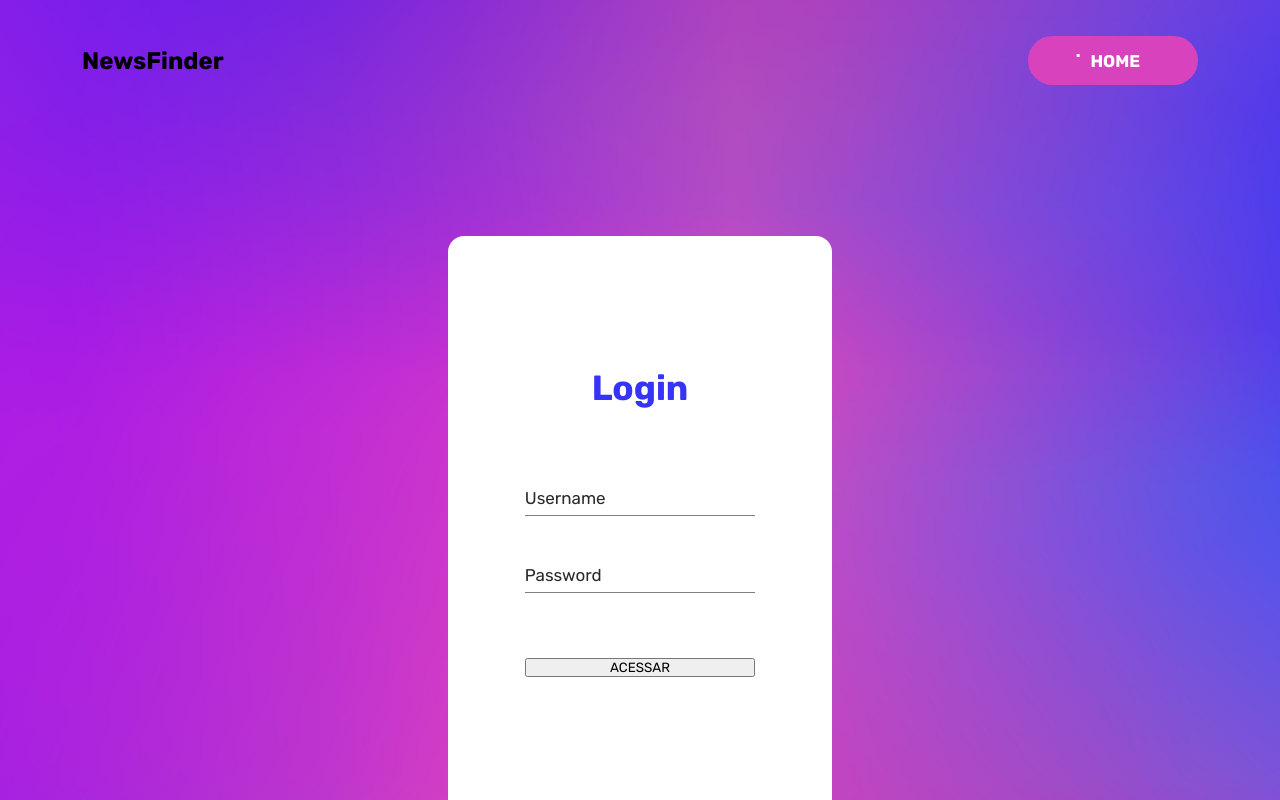
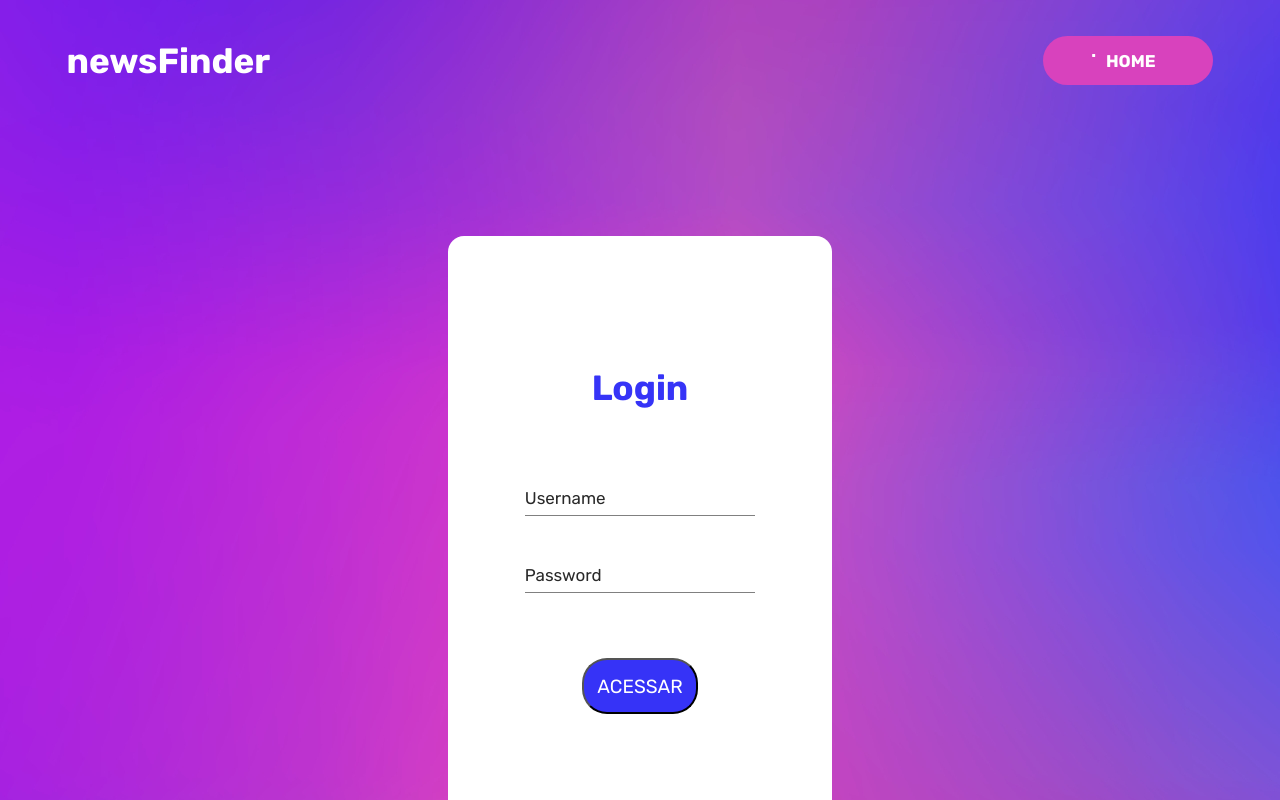
Before and after one commit to andre-rosatto/newtab-newsfinder, a React (Create React App) app: page / in a window 1280 px wide. Shown: the top 800 px of the page. Built offline with nearby package versions, Linux system fonts and the light colour scheme.

Commit message:
page login ok

```diff
--- a/src/components/LoginForm.jsx
+++ b/src/components/LoginForm.jsx
@@ -29,7 +29,7 @@ const LoginForm = () => {
 return (
     <div className="main">
       <div className="loginHeader">
-        <h2>NewsFinder</h2>
+        <h2 className="newsFinder">newsFinder</h2>
         <button className="buttonHome">
           <span className="dot">.</span>
           <span className="home">HOME</span>
@@ -62,7 +62,9 @@ return (
                 />
               </div>
             </div>
-            <button type="submit">ACESSAR</button>
+            <div className="btnFormWrapper">
+            <button type="submit" className="buttonForm">ACESSAR</button>
+            </div>
           </form>
           </div>
       </div>
--- a/src/css/login.css
+++ b/src/css/login.css
@@ -19,6 +19,11 @@
     gap: 50%;
     align-items: center;
     padding-top: 36px;
+}
+
+.newsFinder {
+    color: #ffffff;
+    font-size: 35px;
 }
 
 .dot {
@@ -71,7 +76,7 @@
     height: 100%;
 }
 
-.userPassword input, .userPassword button{
+.userPassword input {
     width: 100%;
 }
 
@@ -100,6 +105,20 @@
     border-bottom: 1px solid gray;
 }
 
+.btnFormWrapper {
+    display: flex;
+    justify-content: center;
+}
+
+.buttonForm {
+    width: 50%;
+    height: 56px;
+    border-radius: 25px;
+    background-color: #3633F7;
+    color: #ffffff;
+    font-size: 19px;
+}
+
 /* Estilizando o placeholder*/
 ::-webkit-input-placeholder { /* WebKit (Chrome, Safari, etc.) */
     font-size: 17px;
```
